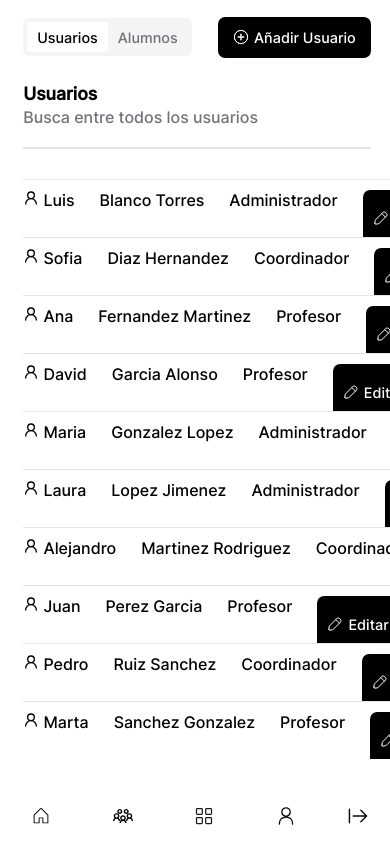
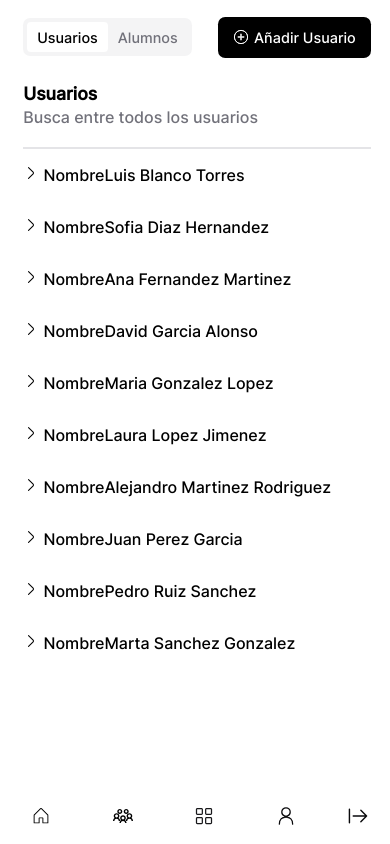
Before and after one commit to Marccb18/Extraescolares-SJO, a PHP site: page /admin/gestion_users.php in a window 390 px wide. Run offline with PHP 8.4, Linux system fonts and the light colour scheme; the visitor is signed in with stand-in values (Sample User, id 1); data comes from the database, SQL or seed files in the repository.

Commit message:
Cosas de responsive

```diff
--- a/admin/gestion_users.php
+++ b/admin/gestion_users.php
@@ -15,6 +15,7 @@ if (isset($_POST['logout'])) {
 $db = new PDO($conn, $fields['user'], $fields['pass']);
 $db->setAttribute(PDO::ATTR_ERRMODE, PDO::ERRMODE_EXCEPTION);
 $showUsers = $db->query("SELECT * FROM personal ORDER BY Apellidos");
+$showUsers = $showUsers->fetchAll(PDO::FETCH_ASSOC);
 $db = null;
 ?>
 <!DOCTYPE html>
@@ -109,7 +110,7 @@ $db = null;
                 <p>Busca entre todos los usuarios</p>
             </div>
             <div class="main-content">
-                <table>
+                <table id="table-desktop">
                     <tr>
                         <th>Nombre</th>
                         <th>Apellidos</th>
@@ -148,6 +149,22 @@ $db = null;
                         </tr>
                     <?php } ?>
                 </table>
+                <div id="table-mobile">
+                    <?php foreach ($showUsers as $user) { ?>
+                        <details>
+                            <summary>
+                                <p>
+                                    <img src="../assets/img/arrow-select.svg" alt="">
+                                    Nombre
+                                </p>
+                                <p><?= $user['Nombre'] . ' ' . $user['Apellidos'] ?></p>
+                            </summary>
+                            <div>
+                                HOLA
+                            </div>
+                        </details>
+                    <?php } ?>
+                </div>
             </div>
         </div>
     </div>
--- a/assets/css/dashboard.css
+++ b/assets/css/dashboard.css
@@ -667,13 +667,13 @@ input[type="checkbox"] {
     border-radius: 0;
 }
 
-#mobile-menu {
+#mobile-menu, #table_mobile {
     display: none;
 }
 
 @media (width <= 480px) {
 
-    #aside {
+    #aside, #table-desktop {
         display: none;
     }
 
@@ -774,4 +774,28 @@ input[type="checkbox"] {
         max-width: fit-content;
     }
 
+    #table-mobile {
+        display: flex;
+        flex-direction: column;
+        width: 100%;
+        height: 100%;
+    }
+
+    details[open] summary p img {
+        rotate: 180deg;
+    }
+
+    details summary {
+        display: flex;
+        cursor: pointer;
+    }
+
+    details summary p {
+        pointer-events: none;
+
+    }
+
+    summary p img {
+        rotate: 90deg;
+    }
 }
```
